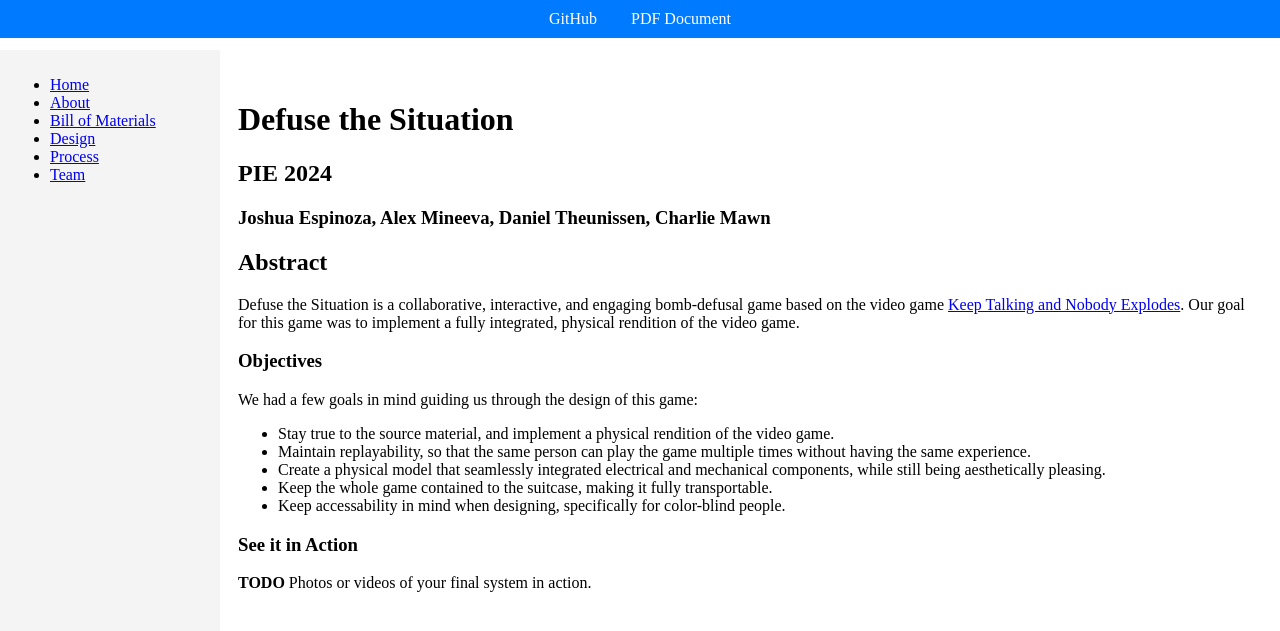
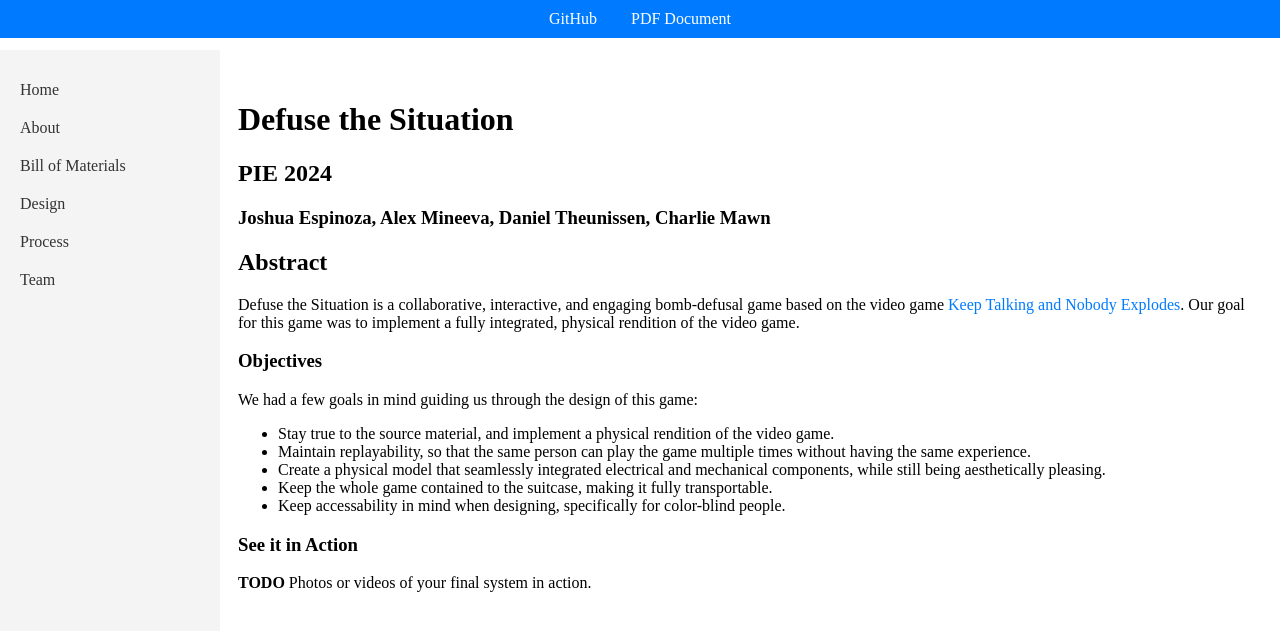
Before and after one commit to c-mawn/defuse-the-situation, a Jekyll site: the page built from docs/index.md, in a window 1280 px wide. Shown: the top 631 px of the page. Built offline with Jekyll 4.4.1, drawn with Linux system fonts in a browser that asks for light colours.

Commit message:
website debugging

```diff
--- a/docs/_layouts/default.html
+++ b/docs/_layouts/default.html
@@ -5,7 +5,17 @@
   <meta name="viewport" content="width=device-width, initial-scale=1.0">
   <title>{{ page.title | escape }}</title>
   <style>
-    /* Add styles for the dropdown */
+    /* General link styles */
+    a {
+      color: #007bff; /* Set default link color */
+      text-decoration: none; /* Remove underline from all links */
+    }
+
+    a:hover {
+      text-decoration: underline; /* Add underline on hover */
+    }
+
+    /* Sidebar styles */
     .sidebar {
       width: 200px;
       background-color: #f4f4f4;
@@ -18,6 +28,27 @@
       overflow-y: auto; /* Add scrolling if content overflows */
     }
 
+    .sidebar ul {
+      padding: 0;
+      list-style-type: none; /* Remove default list styling */
+    }
+
+    .sidebar ul li {
+      margin: 10px 0;
+    }
+
+    .sidebar ul li a {
+      color: #333; /* Default sidebar link color */
+      text-decoration: none; /* Remove underline from sidebar links */
+      display: block; /* Make links fill the list item */
+      padding: 5px 10px;
+    }
+
+    .sidebar ul li a:hover {
+      text-decoration: underline; /* Add underline on hover */
+    }
+
+    /* Dropdown styles */
     .dropdown {
       position: relative;
     }
@@ -44,8 +75,8 @@
 
     /* Dropdown links */
     .dropdown-content li a {
+      color: #333;
       text-decoration: none;
-      color: #333;
     }
 
     .dropdown-content li a:hover {
```
Also changed, not shown: other parts of docs/_layouts/default.html (+1 -0 lines).
